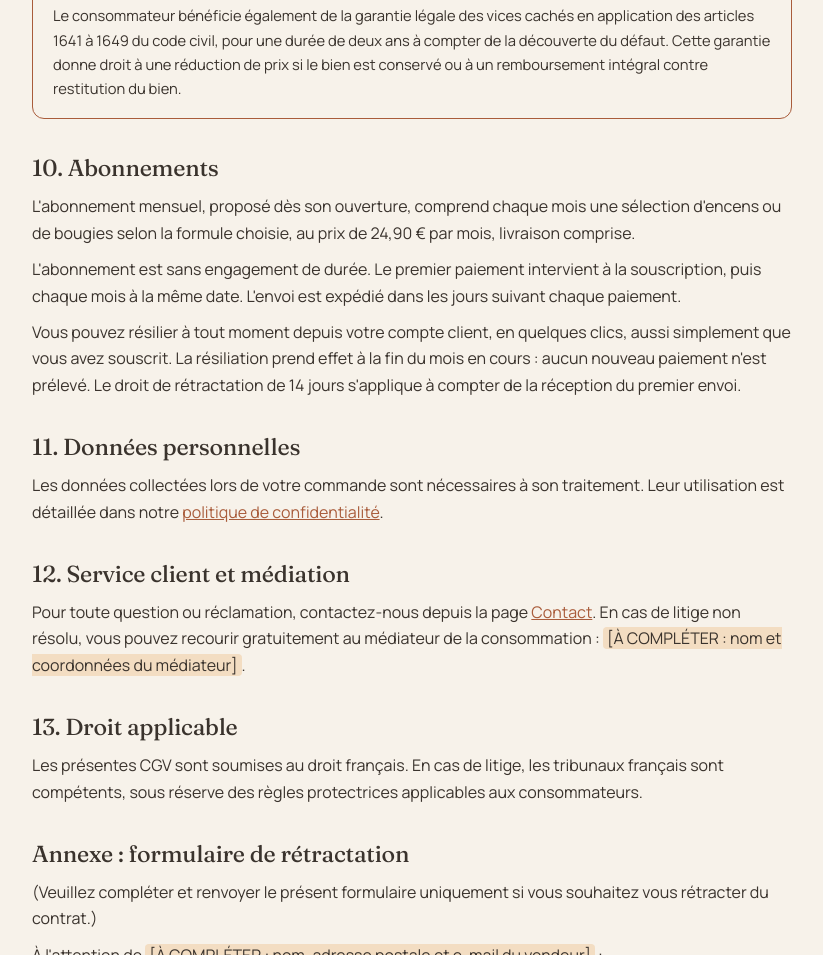
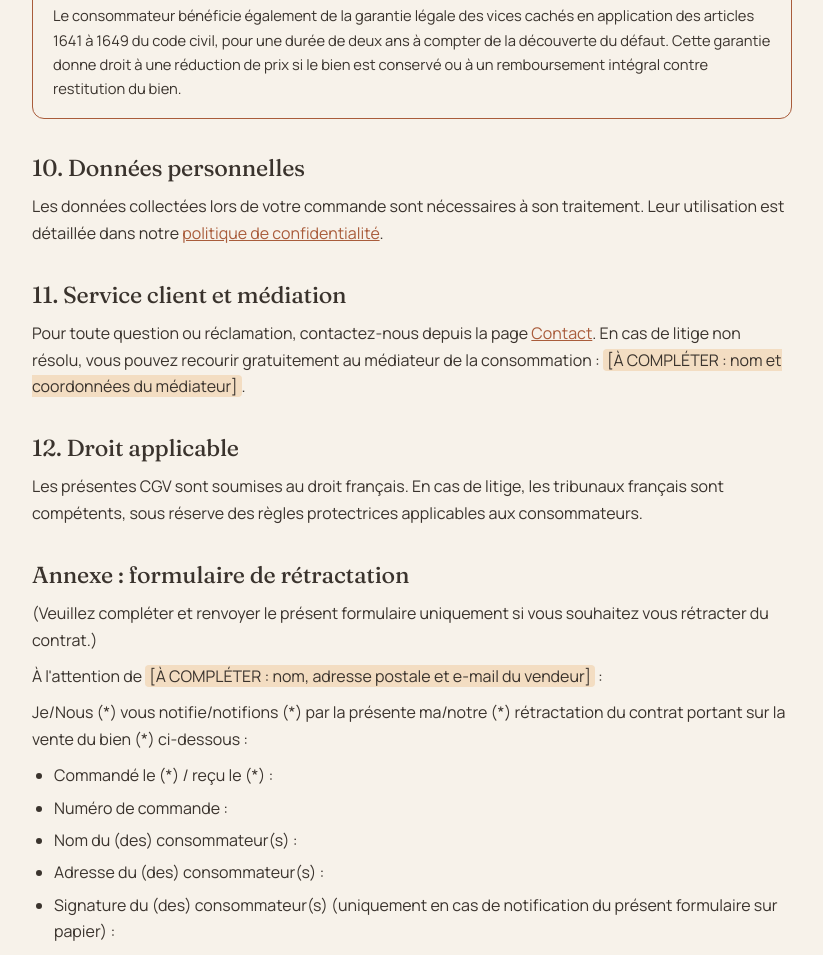
Before and after one commit to klgtr2/maison-ambre, a plain HTML site: page page-cgv.html in a window 1280 px wide. Shown: the part 3876-4831 px from the top of the page, without its empty margins (228-1051 px from the left). Drawn offline with Linux system fonts and the light colour scheme.

Commit message:
CGV : retire la section Abonnements

```diff
--- a/page-cgv.html
+++ b/page-cgv.html
@@ -96,18 +96,13 @@
         <p>Le consommateur bénéficie également de la garantie légale des vices cachés en application des articles 1641 à 1649 du code civil, pour une durée de deux ans à compter de la découverte du défaut. Cette garantie donne droit à une réduction de prix si le bien est conservé ou à un remboursement intégral contre restitution du bien.</p>
       </div>
 
-      <h2>10. Abonnements</h2>
-      <p>L'abonnement mensuel, proposé dès son ouverture, comprend chaque mois une sélection d'encens ou de bougies selon la formule choisie, au prix de 24,90 € par mois, livraison comprise.</p>
-      <p>L'abonnement est sans engagement de durée. Le premier paiement intervient à la souscription, puis chaque mois à la même date. L'envoi est expédié dans les jours suivant chaque paiement.</p>
-      <p>Vous pouvez résilier à tout moment depuis votre compte client, en quelques clics, aussi simplement que vous avez souscrit. La résiliation prend effet à la fin du mois en cours : aucun nouveau paiement n'est prélevé. Le droit de rétractation de 14 jours s'applique à compter de la réception du premier envoi.</p>
-
-      <h2>11. Données personnelles</h2>
+      <h2>10. Données personnelles</h2>
       <p>Les données collectées lors de votre commande sont nécessaires à son traitement. Leur utilisation est détaillée dans notre <a href="page-confidentialite.html">politique de confidentialité</a>.</p>
 
-      <h2>12. Service client et médiation</h2>
+      <h2>11. Service client et médiation</h2>
       <p>Pour toute question ou réclamation, contactez-nous depuis la page <a href="page-contact.html">Contact</a>. En cas de litige non résolu, vous pouvez recourir gratuitement au médiateur de la consommation : <mark class="a-completer">[À COMPLÉTER : nom et coordonnées du médiateur]</mark>.</p>
 
-      <h2>13. Droit applicable</h2>
+      <h2>12. Droit applicable</h2>
       <p>Les présentes CGV sont soumises au droit français. En cas de litige, les tribunaux français sont compétents, sous réserve des règles protectrices applicables aux consommateurs.</p>
 
       <h2 id="formulaire-retractation">Annexe : formulaire de rétractation</h2>
```
